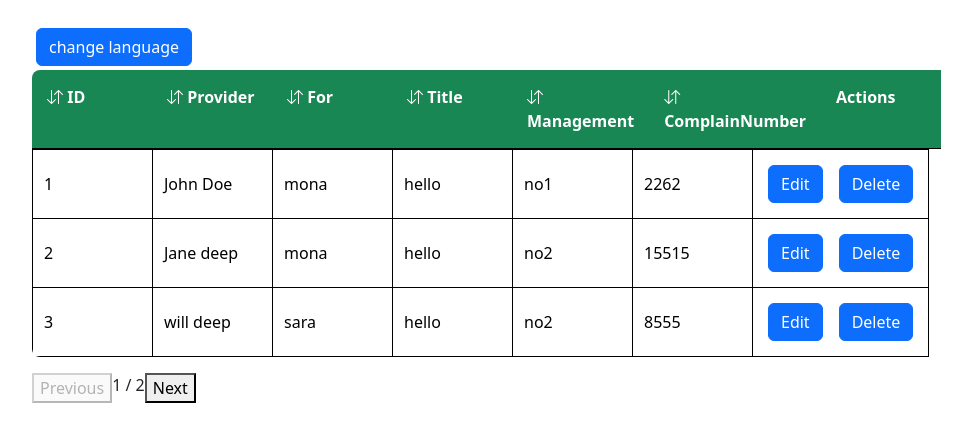
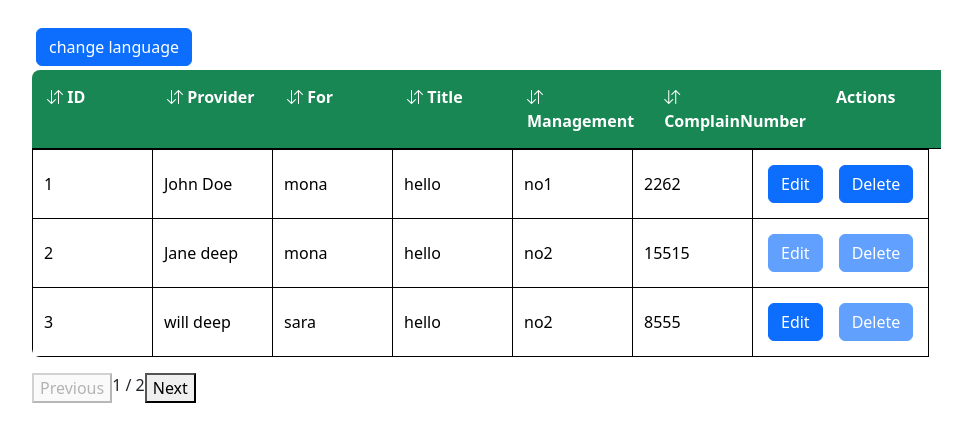
Before and after one commit to ahmedsaad412/CustomerSerivce, an Angular app: page / in a window 1280 px wide. Shown: the top 442 px of the page, without its empty margins (50-1022 px from the left). Built offline with nearby package versions, Linux system fonts and the light colour scheme.

Commit message:
Add Rule function to action interface

```diff
--- a/src/app/Components/grid-view/grid-view.component.ts
+++ b/src/app/Components/grid-view/grid-view.component.ts
@@ -20,6 +20,7 @@ export class GridViewComponent implements OnInit {
 constructor(private c: ChangeDetectorRef ,private paginatedData :PaginationService ,private sort :SortService){
 
 }
+//data on reload page
   ngOnInit(): void {
     this.tickets= this.paginatedData.paginateDate(1,this.tableData)
   }
@@ -33,10 +34,12 @@ ChangeLanguage(){
   this.tableData.language = !this.tableData.language;
   this.language =this.tableData.language
 }
+//data when pagination
 handlePaginatedData(page_number:number) {
 this.tickets= this.paginatedData.paginateDate(page_number,this.tableData)
 this.c.detectChanges();
 }
+//data after sorting
 handelSortHeader(header:any){
   this.sortByThisHeader=header;
   this.tickets= this.sort.sortColumn(this.sortByThisHeader ,this.tableData);
--- a/src/app/Components/table-body/table-body.component.html
+++ b/src/app/Components/table-body/table-body.component.html
@@ -7,9 +7,11 @@
     </td>
     <td *ngIf="header.text === 'Actions'">
       <div class="d-flex gap-2" >
-      <button class="btn btn-primary m-1"  *ngFor="let action of tableData.actions" (click)="fireEvent(action.type ,item.id)" >
-        {{ action.label }}
-      </button>
+        <ng-container *ngFor="let action of tableData.actions">
+          <button class="btn btn-primary m-1" [disabled]="!action.Rule(item)"   (click)="fireEvent(action.type ,item.id)" >
+            {{ action.label }}
+          </button>
+        </ng-container>
     </div>
     </td>
   </ng-container>
--- a/src/app/app.component.ts
+++ b/src/app/app.component.ts
@@ -22,18 +22,24 @@ export class AppComponent {
       { text: 'Actions', textAr: ' التحكم', sortable: false,sortDirection: 'asc'},
     ],
     data: [
-      { id: 1, provider: 'John Doe', for :'mona',title:'hello' ,management :'no1', complainnumber:2262},
-      { id: 2, provider: 'Jane deep', for :'mona',title:'hello' ,management :'no2', complainnumber:15515},
-      { id: 3, provider: 'will deep', for :'sara',title:'hello' ,management :'no2', complainnumber:8555},
-      { id: 4, provider: 'will Smith', for :'sara',title:'hi' ,management :'no1', complainnumber:8898},
-      { id: 5, provider: 'tamer ', for :'mona',title:'hi' ,management :'no1', complainnumber:78},
-      { id: 6, provider: 'tamer ', for :'mona',title:'hello' ,management :'no1', complainnumber:999696},
+      { id: 1,status :'avaliable', provider: 'John Doe', for :'mona',title:'hello' ,management :'no1', complainnumber:2262},
+      { id: 2,status :'Not Avaliable', provider: 'Jane deep', for :'mona',title:'hello' ,management :'no2', complainnumber:15515},
+      { id: 3,status :'avaliable', provider: 'will deep', for :'sara',title:'hello' ,management :'no2', complainnumber:8555},
+      { id: 4,status :'avaliable', provider: 'will Smith', for :'sara',title:'hi' ,management :'no1', complainnumber:8898},
+      { id: 5,status :'Not Avaliable', provider: 'tamer ', for :'mona',title:'hi' ,management :'no1', complainnumber:78},
+      { id: 6,status :'Not Avaliable', provider: 'tamer ', for :'mona',title:'hello' ,management :'no1', complainnumber:999696},
     ],
     pagination: { pageSize: 3, currentPage: 1 },
     sort: { sortBy: 'name', sortDirection: 'asc' },
     actions: [
-      { type: 'edit', label: 'Edit' },
-      { type: 'delete', label: 'Delete' }
+      //can edit when avaliable => return true
+      { type: 'edit', label: 'Edit' ,  Rule: (obj: any) => {
+        return obj['status'] != 'Not Avaliable';
+      }},
+      //cant delete tickets at department no1 => return true
+      { type: 'delete', label: 'Delete',  Rule: (obj: any) => {
+        return obj['management'] == 'no1';
+      } }
     ],
     language :true
   };
--- a/src/app/core/models/i-table-action.ts
+++ b/src/app/core/models/i-table-action.ts
@@ -1,4 +1,5 @@
 export interface ITableAction {
   type: string;
   label: string;
+  Rule(obj: any): boolean;
 }
--- a/src/app/core/models/ticket.ts
+++ b/src/app/core/models/ticket.ts
@@ -4,5 +4,6 @@ export interface Ticket {
   management :string ,
   for :string ,
   title :string ,
-  complainnumber :number
+  complainnumber :number,
+  status :string
 }
```
